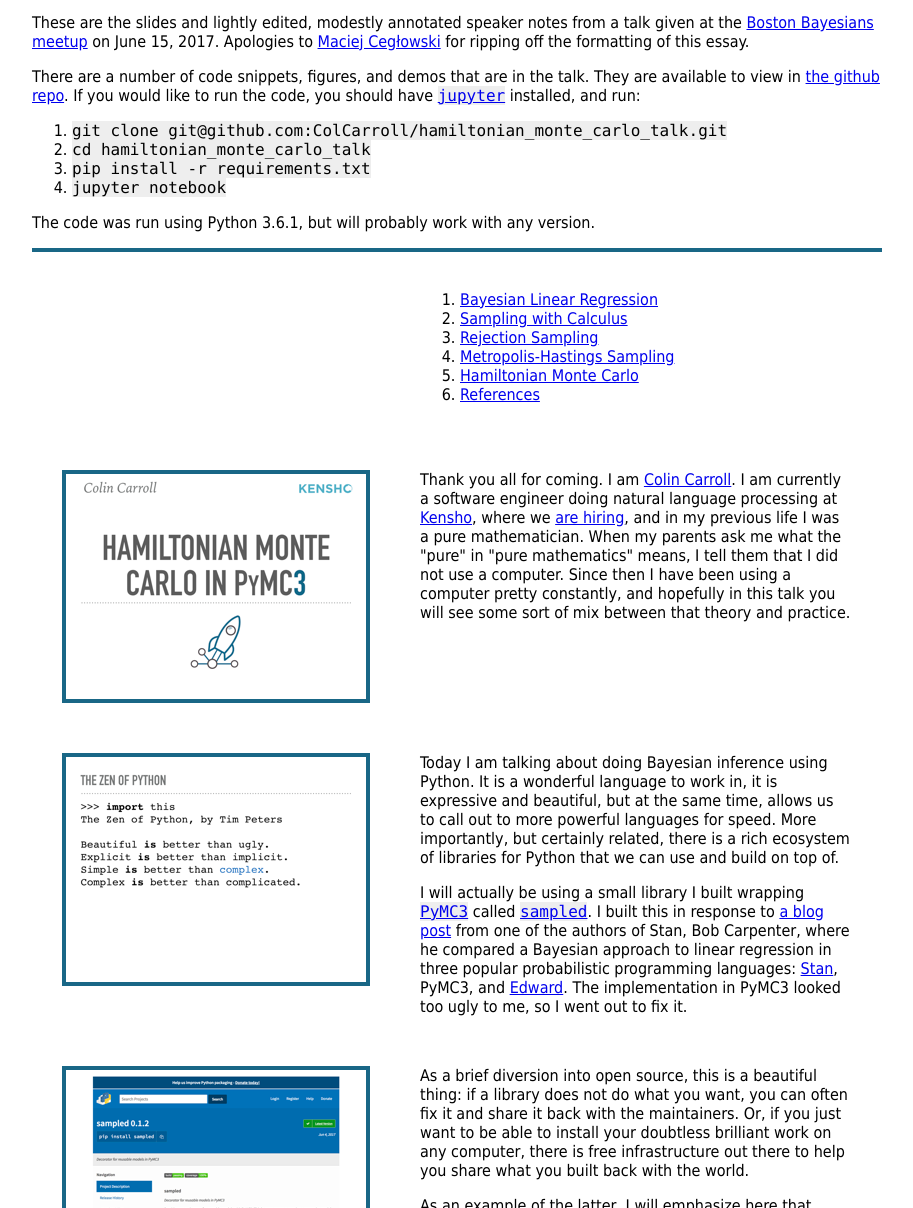
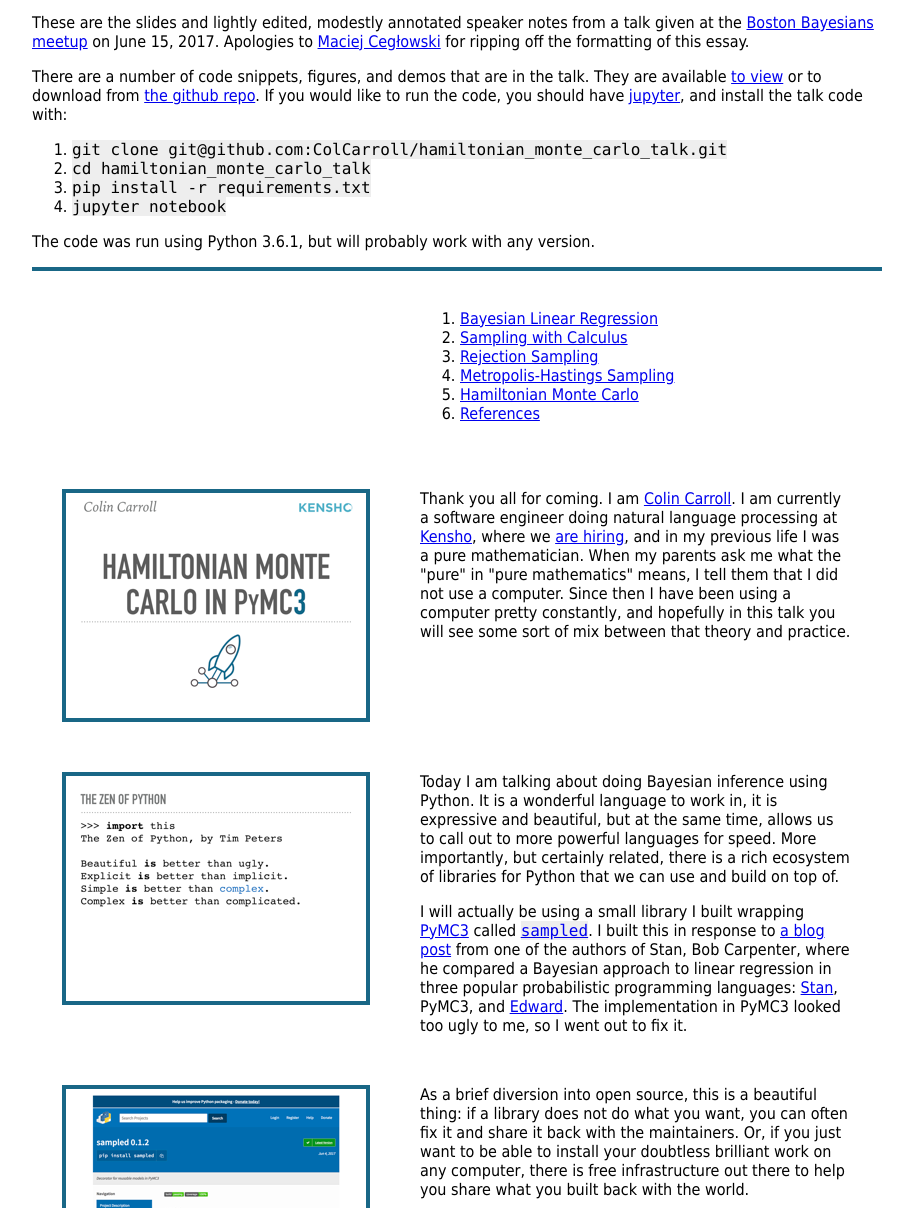
Before and after one commit to ColCarroll/hamiltonian_monte_carlo_talk, a plain HTML site: page bayes_talk.html in a window 1280 px wide. Shown: the part 92-1300 px from the top of the page, without its empty margins (183-1096 px from the left). Drawn offline with Linux system fonts and the light colour scheme.

Commit message:
Tidy up a bit

```diff
--- a/bayes_talk.html
+++ b/bayes_talk.html
@@ -52,7 +52,7 @@
 
 <p>These are the slides and lightly edited, modestly annotated speaker notes from a talk given at the <a href="https://www.meetup.com/Boston-Bayesians/events/240254660/">Boston Bayesians meetup</a> on June 15, 2017. Apologies to <a href="http://idlewords.com/talks/">Maciej Cegłowski</a> for ripping off the formatting of this essay.
 
-<p>There are a number of code snippets, figures, and demos that are in the talk.  They are available to view in <a href="https://github.com/ColCarroll/hamiltonian_monte_carlo_talk/blob/master/demos.ipynb">the github repo</a>. If you would like to run the code, you should have <a href="http://jupyter.org/"><code>jupyter</code></a> installed, and run:
+<p>There are a number of code snippets, figures, and demos that are in the talk.  They are available <a href="https://nbviewer.jupyter.org/github/ColCarroll/hamiltonian_monte_carlo_talk/blob/master/demos.ipynb">to view</a> or to download from <a href="https://github.com/ColCarroll/hamiltonian_monte_carlo_talk">the github repo</a>. If you would like to run the code, you should have <a href="http://jupyter.org/">jupyter</a>, and install the talk code with:
   <ol>
     <li><code>git clone git@github.com:ColCarroll/hamiltonian_monte_carlo_talk.git</code></li>
     <li><code>cd hamiltonian_monte_carlo_talk</code></li>
@@ -105,7 +105,7 @@
     <td>
       <p>Today I am talking about doing Bayesian inference using Python.  It is a wonderful language to work in, it is expressive and beautiful, but at the same time, allows us to call out to more powerful languages for speed.  More importantly, but certainly related, there is a rich ecosystem of libraries for Python that we can use and build on top of.
 
-      <p>I will actually be using a small library I built wrapping <a href="https://github.com/pymc-devs/pymc3"><code>PyMC3</code></a> called <a href="https://github.com/ColCarroll/sampled"><code>sampled</code></a>.  I built this in response to <a href="http://andrewgelman.com/2017/05/31/compare-stan-pymc3-edward-hello-world/">a blog post</a> from one of the authors of Stan, Bob Carpenter, where he compared a Bayesian approach to linear regression in three popular probabilistic programming languages: <a href="http://mc-stan.org/">Stan</a>, PyMC3, and <a href="http://edwardlib.org/">Edward</a>. The implementation in PyMC3 looked too ugly to me, so I went out to fix it.
+      <p>I will actually be using a small library I built wrapping <a href="https://github.com/pymc-devs/pymc3">PyMC3</a> called <a href="https://github.com/ColCarroll/sampled"><code>sampled</code></a>.  I built this in response to <a href="http://andrewgelman.com/2017/05/31/compare-stan-pymc3-edward-hello-world/">a blog post</a> from one of the authors of Stan, Bob Carpenter, where he compared a Bayesian approach to linear regression in three popular probabilistic programming languages: <a href="http://mc-stan.org/">Stan</a>, PyMC3, and <a href="http://edwardlib.org/">Edward</a>. The implementation in PyMC3 looked too ugly to me, so I went out to fix it.
      </td>
 </tr>
 
@@ -159,7 +159,7 @@
     </td>
 
     <td>
-      <p>Here is the exact same model written using <code>PyMC3</code> and <code>sampled</code>.  All of these distributions - <code>Normal</code>, <code>HalfNormal</code>, <code>Flat</code> - are defined in <code>PyMC3</code>.  The <code>@sampled</code> at the top is a <a href="https://stackoverflow.com/questions/739654/how-to-make-a-chain-of-function-decorators/1594484#1594484">decorator</a> from my library.  Notice that this model specification looks very similar to how you would write this down on a piece of paper.  There is actually <a href="https://github.com/pymc-devs/pymc3/pull/2201">a really neat pull request</a> recently so that if you print these in the terminal, it will format them using LaTeX.  I do have to give the model some hints as to the shape of the data, but that is just because it is easy to do and difficult to infer.
+      <p>Here is the exact same model written using PyMC3 and <code>sampled</code>.  All of these distributions - <code>Normal</code>, <code>HalfNormal</code>, <code>Flat</code> - are defined in PyMC3.  The <code>@sampled</code> at the top is a <a href="https://stackoverflow.com/questions/739654/how-to-make-a-chain-of-function-decorators/1594484#1594484">decorator</a> from my library.  Notice that this model specification looks very similar to how you would write this down on a piece of paper.  There is actually <a href="https://github.com/pymc-devs/pymc3/pull/2201">a really neat pull request</a> recently so that if you print these in the terminal, it will format them using LaTeX.  I do have to give the model some hints as to the shape of the data, but that is just because it is easy to do and difficult to infer.
      </td>
 </tr>
 
```
